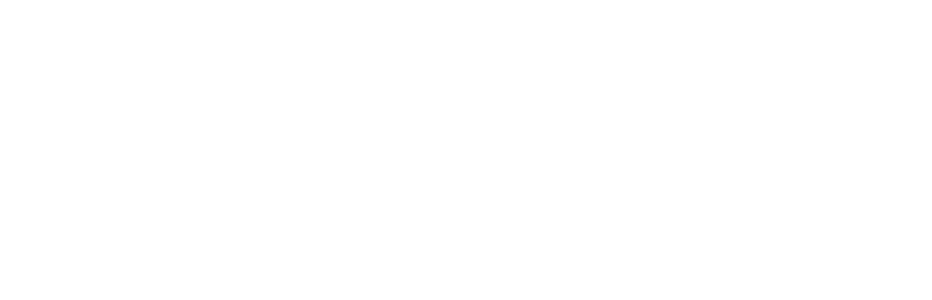
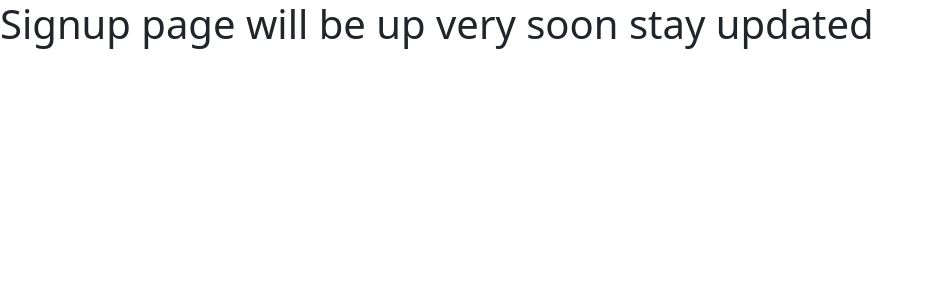
Before and after one commit to dangolden153/Techo, a React (Create React App) app: page /signup in a window 1280 px wide. Shown: the top 300 px of the page, without its empty margins (0-932 px from the left). Built offline with nearby package versions, Linux system fonts and the light colour scheme.

Commit message:
signup cooking
open source

```diff
--- a/src/App.js
+++ b/src/App.js
@@ -2,6 +2,8 @@ import React from 'react'
 import LandingPage from './pages/LandingPage'
 import { BrowserRouter as Router, Switch, Route  } from 'react-router-dom'
 import Homepage from './pages/Homepage'
+import Login from './pages/login/Login'
+import Signup from './pages/login/Signup'
 
 const App = () => {
   return (
@@ -10,6 +12,8 @@ const App = () => {
       <Switch>
         <Route exact path="/" component={LandingPage} />
         <Route exact path="/homepage" component={Homepage} />
+        <Route exact path="/login" component={Login} />
+        <Route exact path="/signup" component={Signup} />
 
 
       </Switch>
--- a/src/components/Headers/LandingHeader.js
+++ b/src/components/Headers/LandingHeader.js
@@ -180,7 +180,7 @@ const Navbar = () => {
   }} />
 
   <div className={classes.phone}>
-  <Link to='./signup' className={classes.linkItem} >
+  <Link to='./login' className={classes.linkItem} >
         Login
       </Link>
       <Link to='./signup' className={classes.linkItemCreate} >
--- /dev/null
+++ b/src/pages/login/Login.js
@@ -0,0 +1,13 @@
+import React from 'react'
+
+const Login = () => {
+    return (
+        <div>
+            <h1>
+                i am the login page keep updated
+            </h1>
+        </div>
+    )
+}
+
+export default Login
--- /dev/null
+++ b/src/pages/login/Signup.js
@@ -0,0 +1,13 @@
+import React from 'react'
+
+const Signup = () => {
+    return (
+        <div>
+            <h1>
+                Signup page will be up very soon stay updated
+            </h1>
+        </div>
+    )
+}
+
+export default Signup
```
